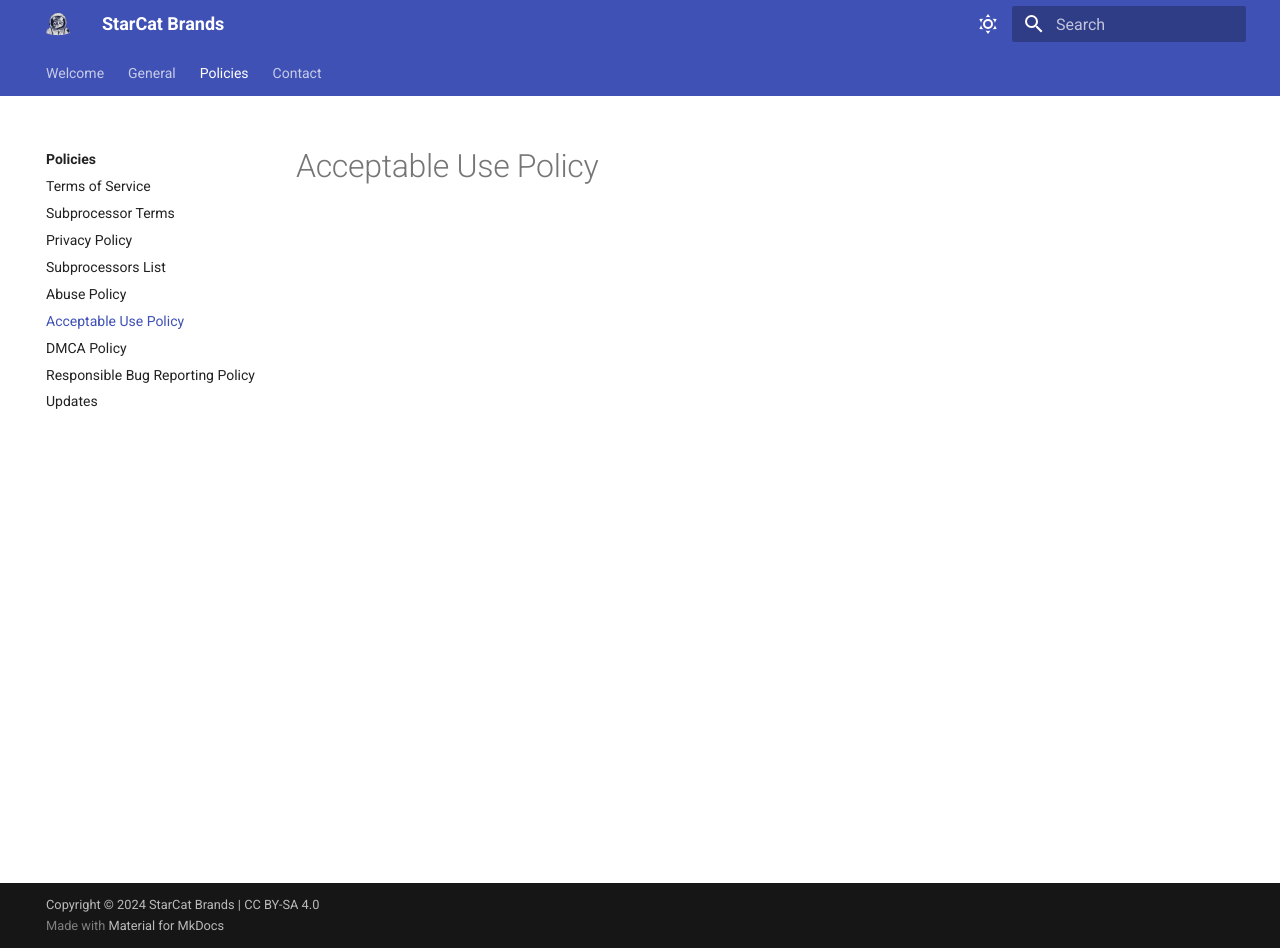
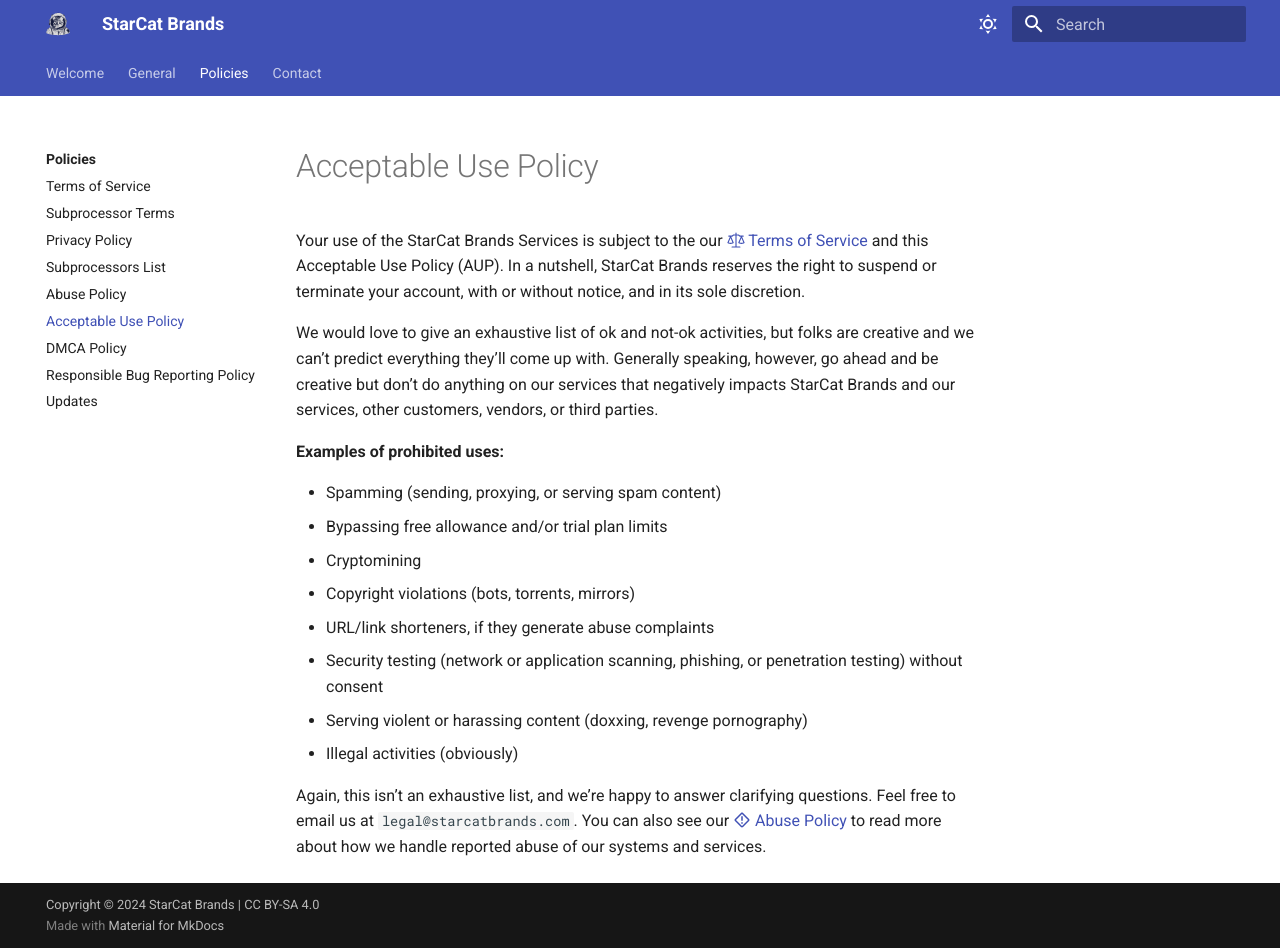
Before and after one commit to starcatbrands/about.starcatbrands.com, an MkDocs documentation site: the page built from docs/policies/acceptable_use_policy.md, in a window 1280 px wide and 948 px high. Built offline with MkDocs 1.6.1 and Material for MkDocs 9.7.7, drawn with Linux system fonts in a browser that asks for light colours; comment, search, counter and statistics services are not loaded.

Commit message:
Create initial AUP
Fill acceptable_use_policy.md page from empty to containing initial policy

```diff
--- a/docs/policies/acceptable_use_policy.md
+++ b/docs/policies/acceptable_use_policy.md
@@ -1 +1,17 @@
 # Acceptable Use Policy
+Your use of the StarCat Brands Services is subject to the our [:octicons-law-24: Terms of Service](terms_of_service.md) and this Acceptable Use Policy (AUP). In a nutshell, StarCat Brands reserves the right to suspend or terminate your account, with or without notice, and in its sole discretion.
+
+We would love to give an exhaustive list of ok and not-ok activities, but folks are creative and we can’t predict everything they’ll come up with. Generally speaking, however, go ahead and be creative but don’t do anything on our services that negatively impacts StarCat Brands and our services, other customers, vendors, or third parties.
+
+**Examples of prohibited uses:**
+
+-   Spamming (sending, proxying, or serving spam content)
+-   Bypassing free allowance and/or trial plan limits
+-   Cryptomining
+-   Copyright violations (bots, torrents, mirrors)
+-   URL/link shorteners, if they generate abuse complaints
+-   Security testing (network or application scanning, phishing, or penetration testing) without consent
+-   Serving violent or harassing content (doxxing, revenge pornography)
+-   Illegal activities (obviously)
+
+Again, this isn’t an exhaustive list, and we’re happy to answer clarifying questions. Feel free to email us at `legal@starcatbrands.com`. You can also see our [:material-alert-rhombus-outline: Abuse Policy](abuse.md) to read more about how we handle reported abuse of our systems and services.
```
